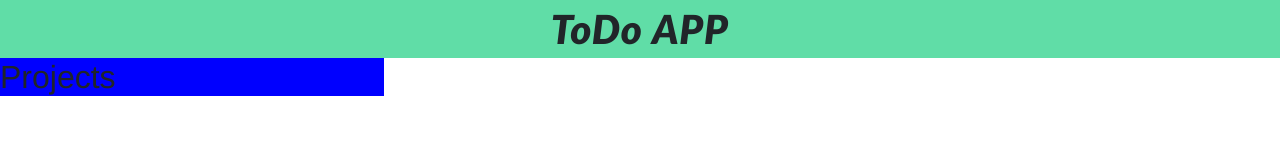
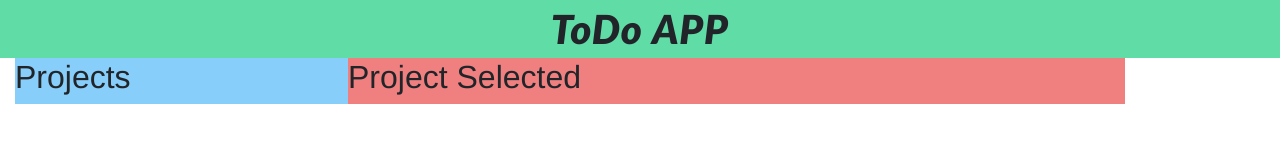
Before and after one commit to nriqu322/To-Do-List, a website built with webpack: page dist/index.html in a window 1280 px wide. Built offline with nearby package versions, Linux system fonts and the light colour scheme.

Commit message:
add todo section to layout

```diff
--- a/src/layout.js
+++ b/src/layout.js
@@ -8,14 +8,25 @@ const renderLayout = () => {
 
   titlePage.textContent = 'ToDo APP';
 
+  const container = document.createElement('div');
+  container.classList.add('container', 'd-flex');
+  content.appendChild(container);
+
   const leftMenu = document.createElement('div');
   leftMenu.classList.add('left-menu');
   const leftTitle = document.createElement('h2');
   leftTitle.textContent = 'Projects';
 
-  content.appendChild(leftMenu);
+  container.appendChild(leftMenu);
   leftMenu.appendChild(leftTitle);
 
+  const todoContent = document.createElement('div');
+  todoContent.classList.add('todo-content');
+  const todoTitle = document.createElement('h2');
+  todoTitle.textContent = 'Project Selected';
+
+  container.appendChild(todoContent);
+  todoContent.appendChild(todoTitle);
 };
 
 export default renderLayout;
--- a/src/style.css
+++ b/src/style.css
@@ -20,8 +20,18 @@ h1 {
   margin-bottom: 0;
 }
 
-.left-menu {
-  background-color: blue;
-  width: 30%;
+.container {
+  margin-left: 0;
+  margin-right: 0;
   font-family: Helvetica, sans-serif;
 }
+
+.left-menu {
+  background-color: lightskyblue;
+  width: 30%;
+}
+
+.todo-content {
+  background-color: lightcoral;
+  width: 70%;
+}
```
Also changed, not shown: dist/main.js.
